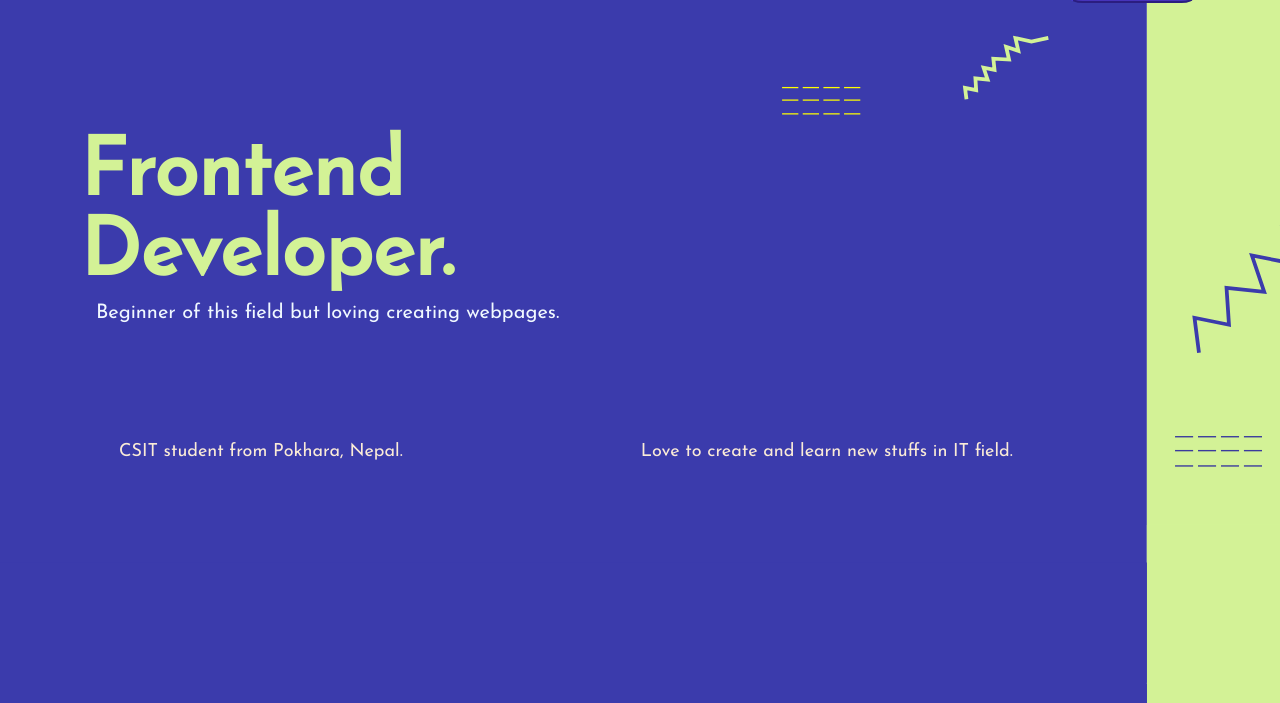
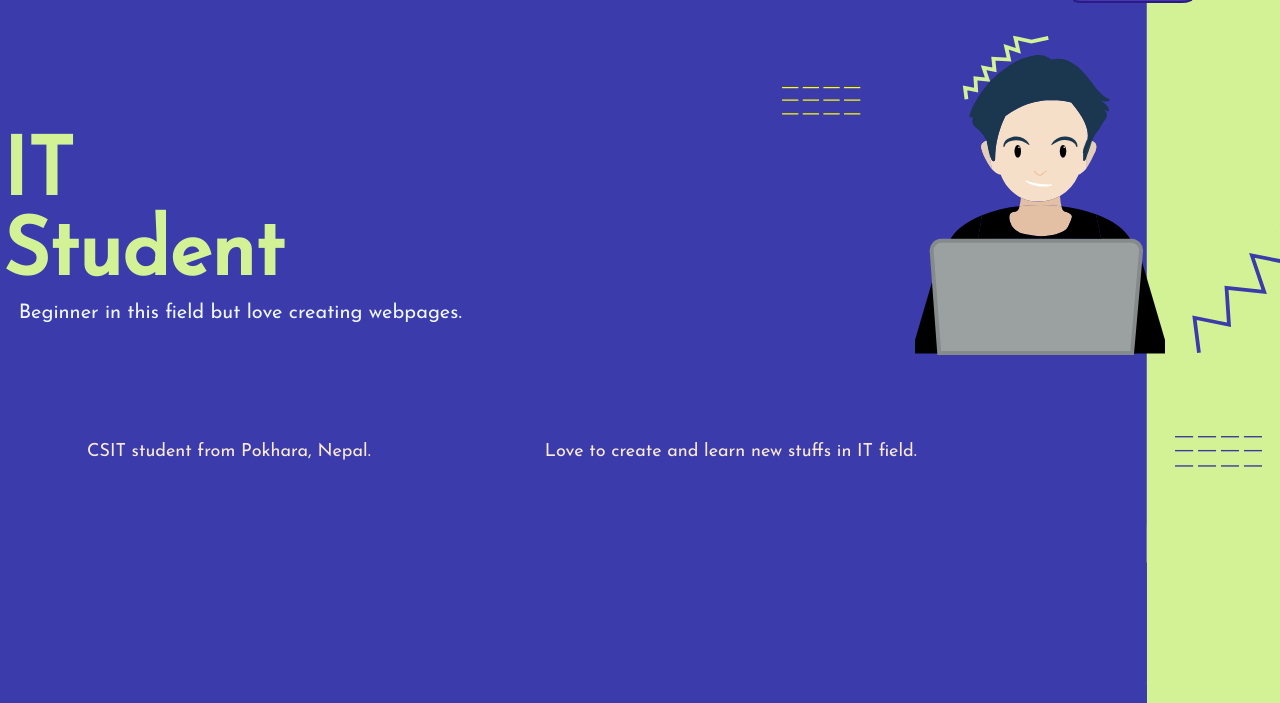
Before and after one commit to nikesh-sejuwal/portfolio-1, a plain HTML site: page index.html in a window 1280 px wide. Shown: the part 97-800 px from the top of the page. Drawn offline with Linux system fonts and the light colour scheme.

Commit message:
add pic in CSS

```diff
--- a/css/style.css
+++ b/css/style.css
@@ -92,7 +92,7 @@ li {
 /* For frontpage letter (Frontend developer) */
 
 .frontend {
-   margin: 8rem 0 0.5rem 5rem;
+   margin: 8rem 0 0.5rem -7rem;
    color: var(--primary-color);
    font-size: 5rem;
 }
@@ -100,7 +100,7 @@ li {
 /* paragraph of frontend page */
 
 .front {
-   margin-left: 6rem;
+   margin-left: -6rem;
    color: var(--secondary-color);
    font-size: 20px;
 }
@@ -116,7 +116,21 @@ li {
 
 .col1,
 .col2 {
-   margin: 7rem;
+   margin: 5rem;
    justify-content: space-around;
    font-size: 18px;
 }
+
+/* Blob photo  */
+.Middle {
+   display: flex;
+   justify-content: space-around;
+}
+
+.Middle .photo-info {
+   background: url("../img/nikesh_icon.svg") no-repeat center center/cover;
+   height: 300px;
+   width: 250px;
+   margin-top: 3rem;
+   margin-left: 14rem;
+}
--- a/index.html
+++ b/index.html
@@ -29,15 +29,20 @@
             <button class="btn"><a href="#">Resume</a></button>
           </div>
         </nav>
+        <div class="Middle">
+          <div class="text">
+            <h1 class="frontend">
+              IT
+              <br />
+              Student
+            </h1>
+            <p class="front">
+              Beginner in this field but love creating webpages.
+            </p>
+          </div>
+          <div class="photo-info"></div>
+        </div>
 
-        <h1 class="frontend">
-          Frontend
-          <br />
-          Developer.
-        </h1>
-        <p class="front">
-          Beginner of this field but loving creating webpages.
-        </p>
         <div class="additional">
           <div class="col1">
             <p class="psec">CSIT student from Pokhara, Nepal.</p>
```
